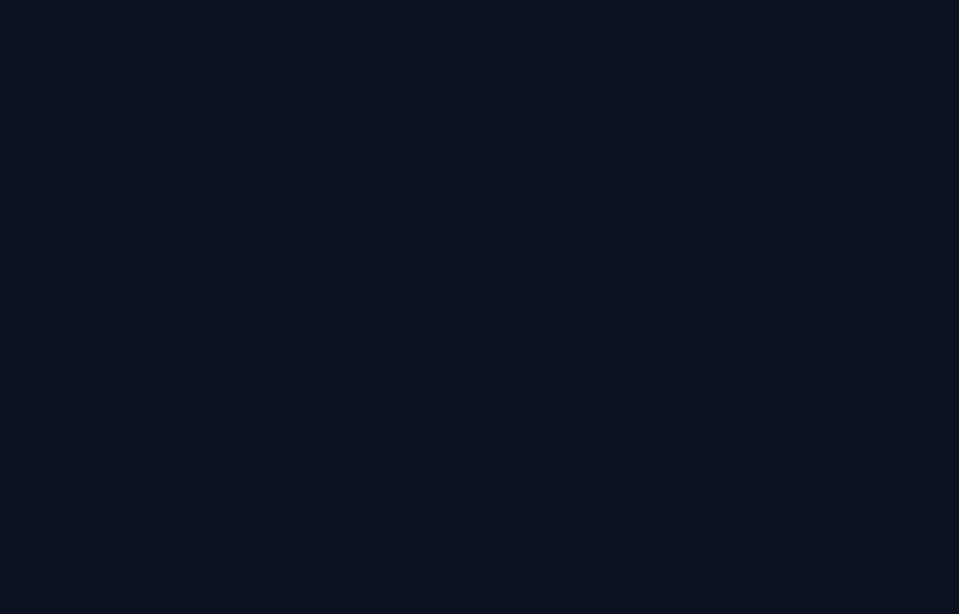
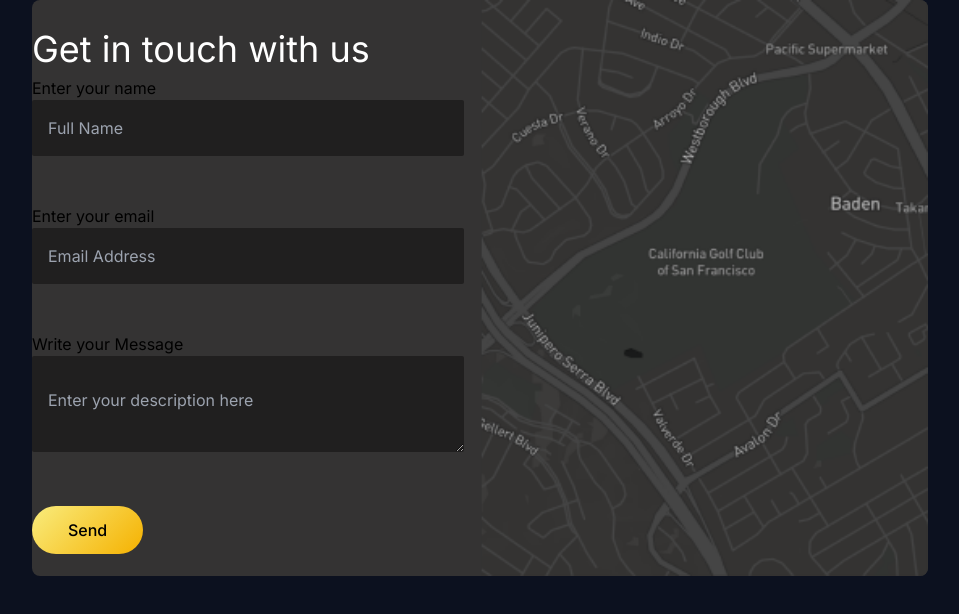
Before and after one commit to AmirNBK/discover-hub, a Next.js app: page /contact-us in a window 1280 px wide. Shown: the top 614 px of the page, without its empty margins (160-1119 px from the left). Built offline with nearby package versions, Linux system fonts and the light colour scheme.

Commit message:
developed contact us page

```diff
--- /dev/null
+++ b/components/CommonComponents/ContactUsButton/ContactUsButton.tsx
@@ -0,0 +1,18 @@
+import React from "react";
+
+const ContactUsButton = (props: { text: string }) => {
+  const text = props.text;
+  return (
+    <button
+      className="IntroductionButton w-fit flex gap-2 items-center rounded-full py-3 px-9 font-medium"
+      style={{
+        background:
+          "var(--l-2, linear-gradient(135deg, #F9EC7D 0%, #F5B100 100%))",
+      }}
+    >
+      {text}
+    </button>
+  );
+};
+
+export default ContactUsButton;
--- /dev/null
+++ b/components/FormInput/FormInput.module.css
@@ -0,0 +1,14 @@
+/* .mainContainer {
+  align-items: center;
+} */
+.basicInput {
+  width: 27rem;
+  height: 3.5rem;
+  color: #8d8d8d;
+  background-color: #201f1f;
+  /* border-color: green; */
+  border-radius: 2px;
+  margin-bottom: 3rem;
+  padding-left: 1rem;
+  /* margin-left: 2rem; */
+}
--- /dev/null
+++ b/components/FormInput/FormInput.tsx
@@ -0,0 +1,19 @@
+import React from "react";
+import styles from "./FormInput.module.css";
+const FormInput = (props: { placeholder: string; label: string }) => {
+  const placeholder = props.placeholder;
+  const label = props.label;
+  return (
+    <div className={`${styles.mainContainer}`}>
+      <label>{label}</label>
+      <input
+        className={`${styles.basicInput}`}
+        type="text"
+        name="smallInput"
+        placeholder={placeholder}
+      />
+    </div>
+  );
+};
+
+export default FormInput;
--- /dev/null
+++ b/components/TextArea/TextArea.module.css
@@ -0,0 +1,12 @@
+.textarea {
+  width: 27rem;
+  height: 6rem;
+  color: #8d8d8d;
+  background-color: #201f1f;
+  /* border-color: green; */
+  border-radius: 2px;
+  margin-bottom: 3rem;
+  padding-left: 1rem;
+  padding-top: 2rem;
+  /* margin-left: 2rem; */
+}
--- /dev/null
+++ b/components/TextArea/TextArea.tsx
@@ -0,0 +1,16 @@
+import React from "react";
+import styles from "./TextArea.module.css";
+const TextArea = () => {
+  return (
+    <div>
+      <label>Write your Message</label>
+      <textarea
+        className={`${styles.textarea}`}
+        name="smallInput"
+        placeholder="Enter your description here"
+      />
+    </div>
+  );
+};
+
+export default TextArea;
--- a/pages/contact-us/index.tsx
+++ b/pages/contact-us/index.tsx
@@ -1,14 +1,50 @@
-import { Inter } from 'next/font/google'
-import "primereact/resources/themes/lara-light-indigo/theme.css";
-import "primereact/resources/primereact.min.css";
-import 'primeicons/primeicons.css';
+import { Inter } from "next/font/google";
+const inter = Inter({ subsets: ["latin"] });
+import FormInput from "../../components/FormInput/FormInput";
 
-const inter = Inter({ subsets: ['latin'] })
+import Image from "next/image";
+import mapPic from "../../assets/images/mapsicleMap.png";
+import TextArea from "@/components/TextArea/TextArea";
+import ContactUsButton from "@/components/CommonComponents/ContactUsButton/ContactUsButton";
 
-export default function Home() {
-    return (
-        <div className={`ContactUs flex min-h-screen flex-col items-center ${inter.className}`} style={{ background: '#0C111F' }}>
-
+export default function ContactUs(props: { placeholder: string }) {
+  return (
+    <div
+      className={`ContactUs flex min-h-screen flex-col items-center ${inter.className}`}
+      style={{ background: "#0C111F" }}
+    >
+      <div
+        className="flex items-center justify-between"
+        style={{
+          width: "70%",
+          height: "36rem",
+          backgroundColor: "#343333",
+          borderRadius: "8px",
+        }}
+      >
+        <div
+          style={{ width: "100%", alignItems: "center" }}
+          className="column ,flex ,center"
+        >
+          <p style={{ color: "#FFFFFF", fontSize: "36px" }}>
+            Get in touch with us
+          </p>
+          <FormInput placeholder={"Full Name"} label={"Enter your name"} />
+          <FormInput placeholder={"Email Address"} label={"Enter your email"} />
+          <TextArea />
+          <ContactUsButton text="Send" />
         </div>
-    )
+        <div style={{ width: "100%" }}>
+          <Image
+            src={mapPic}
+            style={{
+              width: "100%",
+              height: "36rem",
+              borderRadius: "0px 8px 8px 0px",
+            }}
+          />
+        </div>
+      </div>
+    </div>
+  );
 }
```
Also changed, not shown: assets/images/mapsicleMap.png (added).
